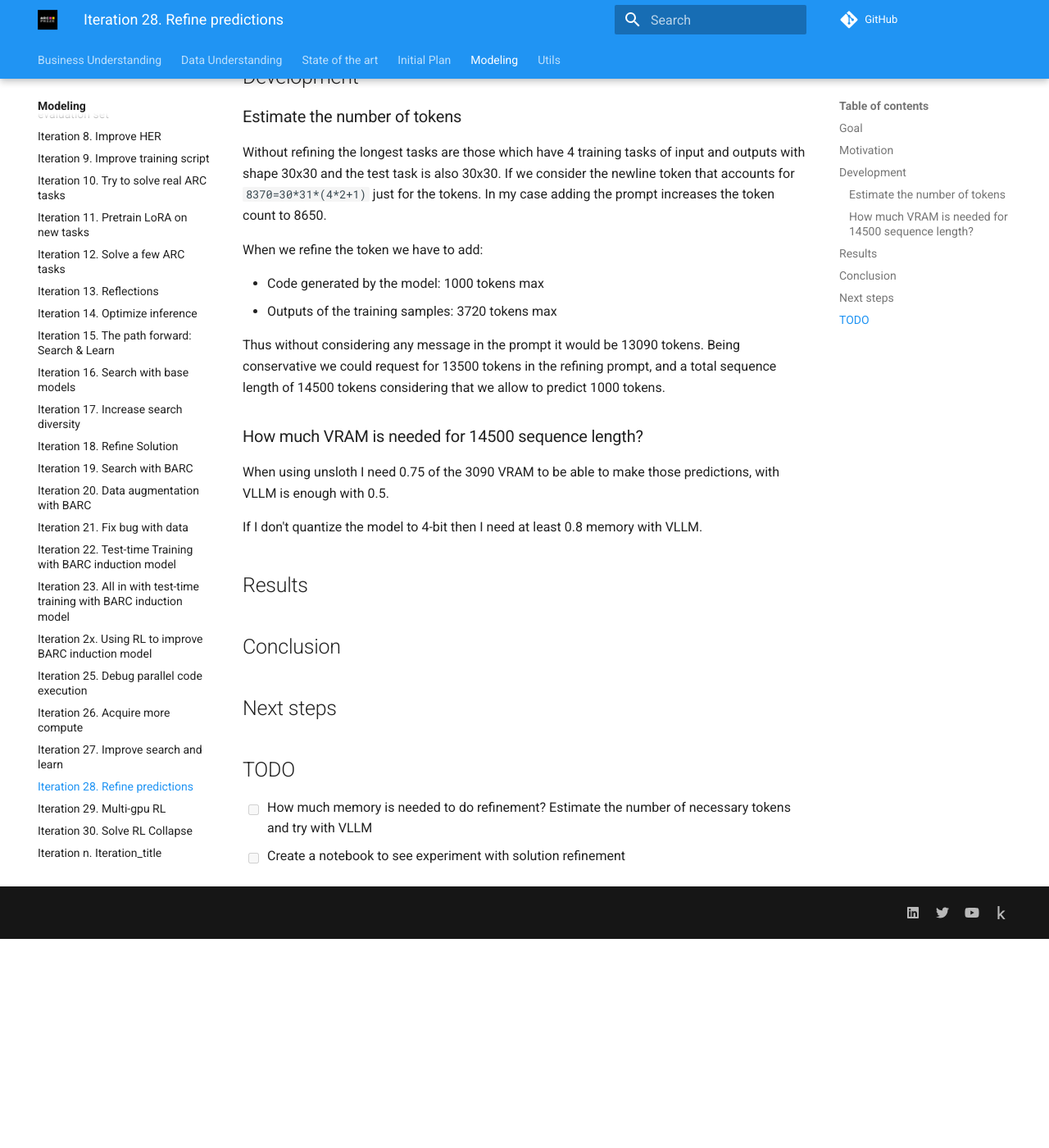
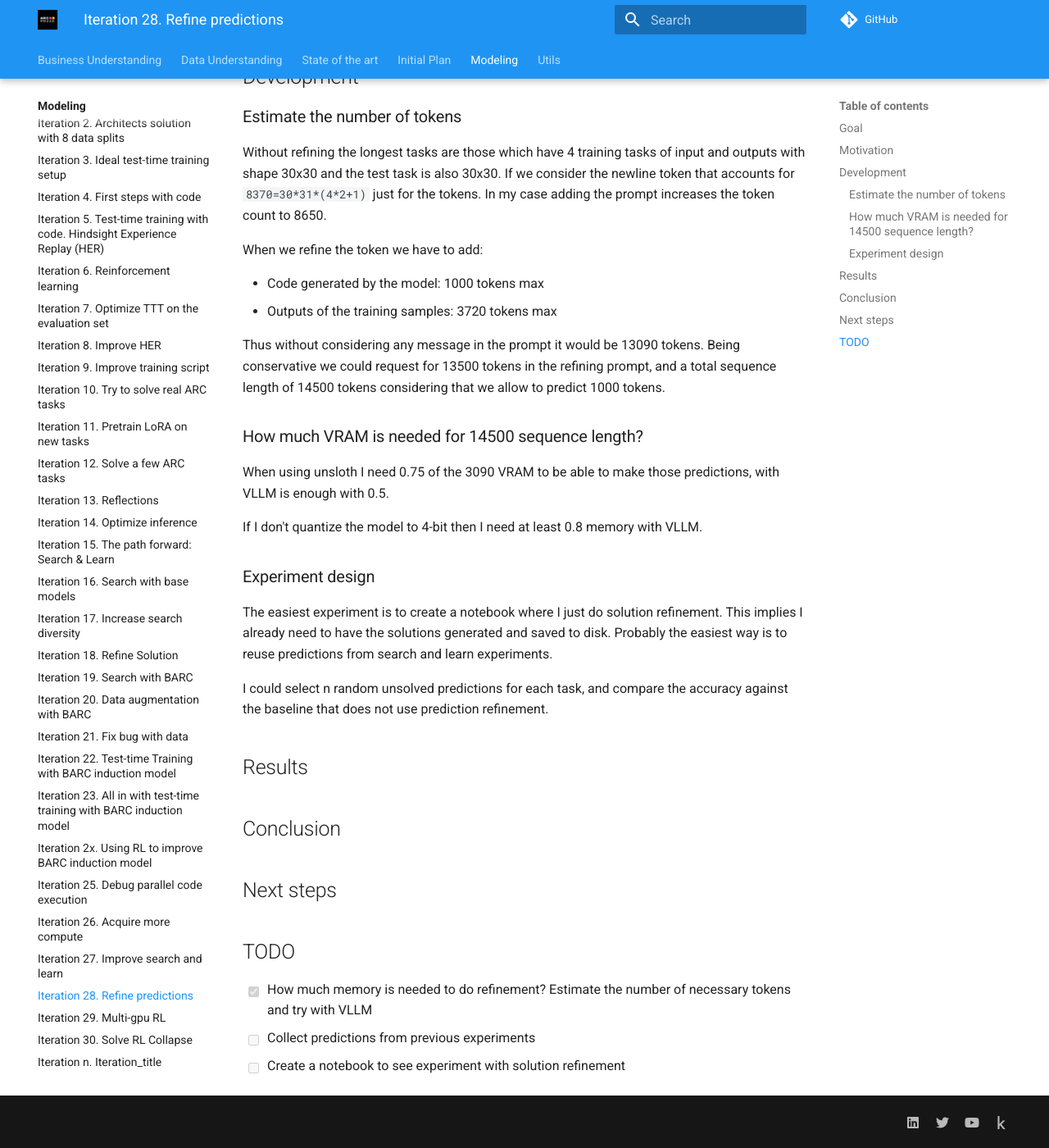
Before and after one commit to ironbar/arc25, an MkDocs documentation site: the page built from docs/modeling/Iteration_28_refine_predictions.md, in a window 1280 px wide and 1400 px high, scrolled down 567 px. Shown: the whole window at 82% size. Built offline with MkDocs 1.6.1 and Material for MkDocs 9.7.7, drawn with Linux system fonts in a browser that asks for light colours; comment, search, counter and statistics services are not loaded; before the commit the page ends 1712 px from its top, so only the background shows below that.

Commit message:
need to collect experiment results

```diff
--- a/docs/modeling/Iteration_28_refine_predictions.md
+++ b/docs/modeling/Iteration_28_refine_predictions.md
@@ -47,6 +47,15 @@ When using unsloth I need 0.75 of the 3090 VRAM to be able to make those predict
 
 If I don't quantize the model to 4-bit then I need at least 0.8 memory with VLLM.
 
+### Experiment design
+
+The easiest experiment is to create a notebook where I just do solution refinement. This implies I already need
+to have the solutions generated and saved to disk. Probably the easiest way is to reuse predictions
+from search and learn experiments.
+
+I could select n random unsolved predictions for each task, and compare the accuracy against the baseline
+that does not use prediction refinement.
+
 ## Results
 
 ## Conclusion
@@ -55,5 +64,6 @@ If I don't quantize the model to 4-bit then I need at least 0.8 memory with VLLM
 
 ## TODO
 
-- [ ] How much memory is needed to do refinement? Estimate the number of necessary tokens and try with VLLM
+- [x] How much memory is needed to do refinement? Estimate the number of necessary tokens and try with VLLM
+- [ ] Collect predictions from previous experiments
 - [ ] Create a notebook to see experiment with solution refinement
```
Also changed, not shown: 1 other file.
